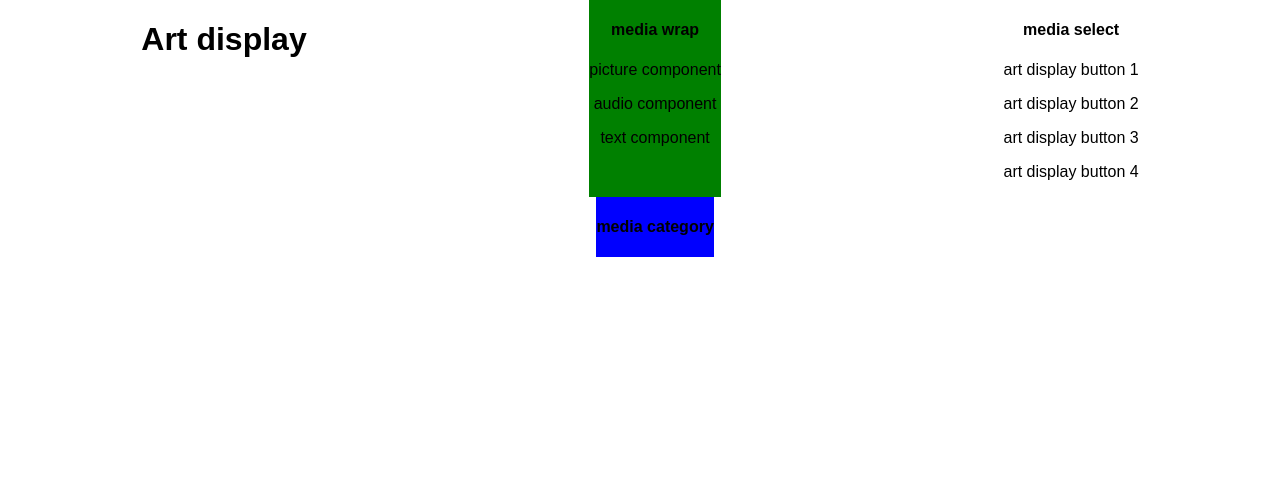
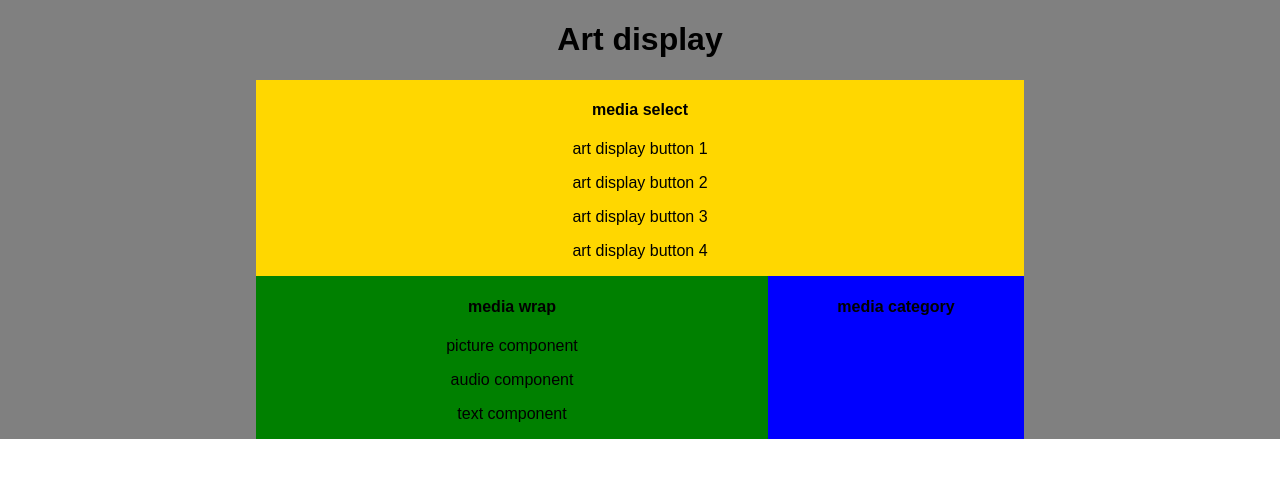
Before and after one commit to IT2810/it2810-webutvikling-h18-prosjekt-2-gruppe--16, a React (Create React App) app in the folder webdev2/: page / in a window 1280 px wide. Shown: the top 478 px of the page. Built offline with nearby package versions, Linux system fonts and the light colour scheme.

Commit message:
propper grid fixed

```diff
--- a/webdev2/src/App.css
+++ b/webdev2/src/App.css
@@ -1,47 +1,40 @@
 .App {
   text-align: center;
   display: grid;
-  grid-template-columns: 1fr 2 fr 1fr;
+  grid-template-columns: 1fr 2fr 1fr 1fr;
   grid-template-rows: auto;
   grid-template-areas:
-    ". top ."
-    ". test ."
-    ". test .";
+    ". headline headline ."
+    ". tabs tabs ."
+    ". content category ."
+    ". content category .";
+  background-color: gray;
+}
+
+.App h1{
+  grid-area: headline;
 }
 
 .MediaCategory{
-  grid-area: test;
-  justify-self: center;
+  grid-area: category;
+  justify-self: stretch;
   background-color: blue;
 }
 
 .MediaWrap{
-  grid-area: top;
-  justify-self: center;
+  grid-area: content;
+  justify-self: stretch;
   background-color: green;
 }
 
-.App-logo {
-  animation: App-logo-spin infinite 20s linear;
-  height: 80px;
+.MediaSelect{
+  grid-area: tabs;
+  justify-self: stretch;
+  background-color: gold;
 }
 
-.App-header {
-  background-color: #222;
-  height: 150px;
-  padding: 20px;
-  color: white;
+@media only screen and (max-width: 600px){
+  body{
+    background-color: green;
+  }
 }
-
-.App-title {
-  font-size: 1.5em;
-}
-
-.App-intro {
-  font-size: large;
-}
-
-@keyframes App-logo-spin {
-  from { transform: rotate(0deg); }
-  to { transform: rotate(360deg); }
-}
```
